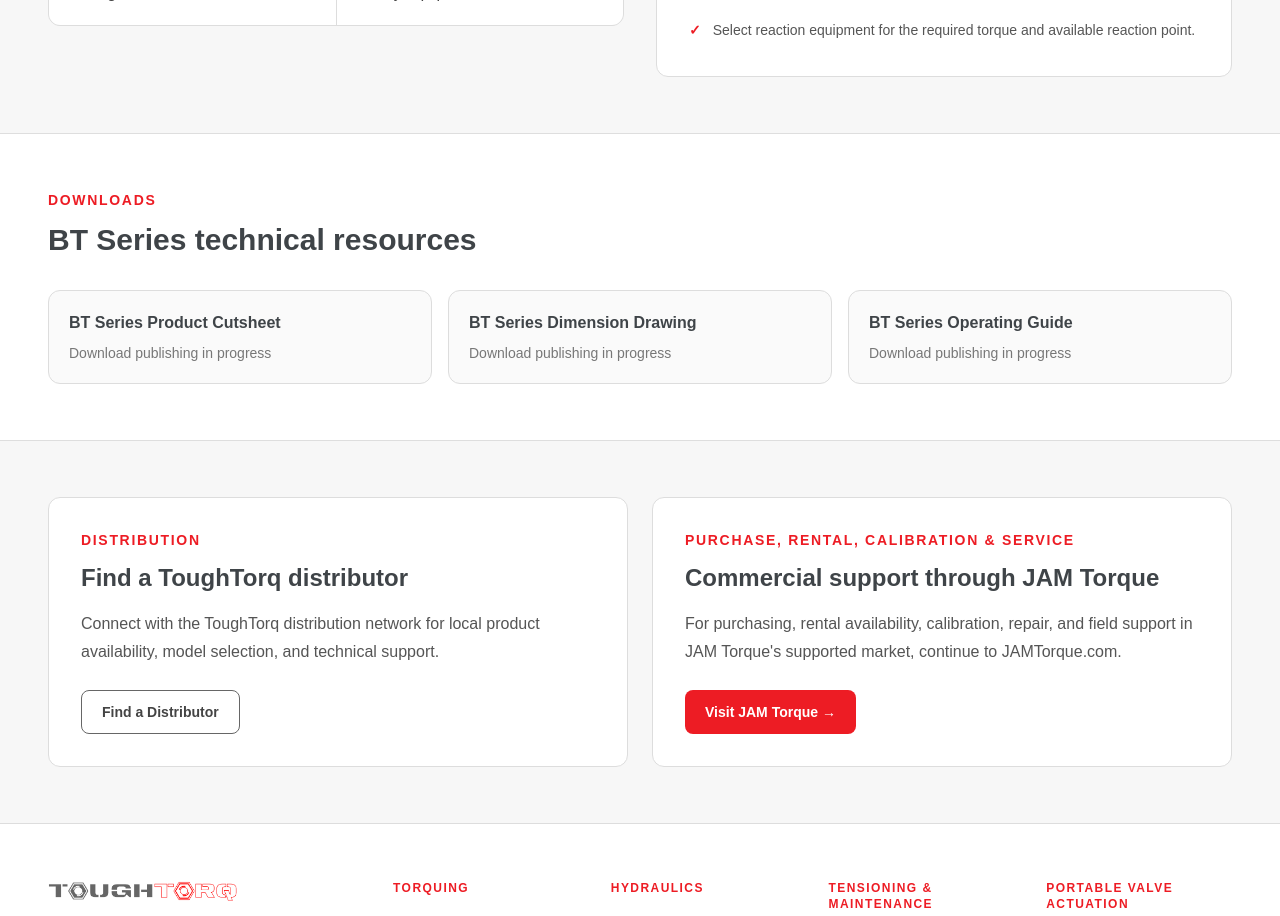
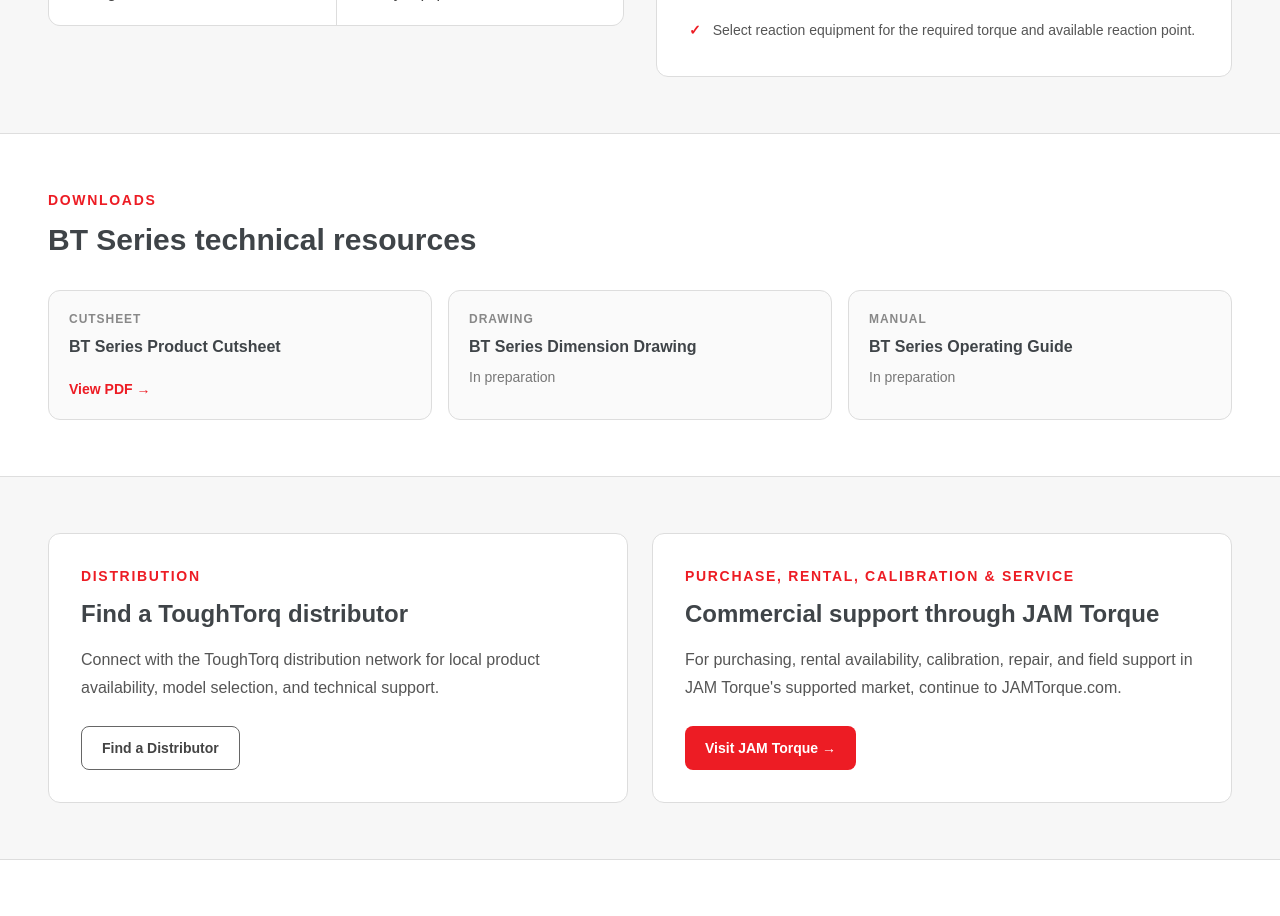
Before and after one commit to mattpearson-blip/toughtorq-site, a Next.js app: page /products/battery-torque-guns in a window 1280 px wide. Shown: the part 2420-3336 px from the top of the page. Built offline with nearby package versions, Linux system fonts and the light colour scheme.

Commit message:
Use canonical downloads on BT Series page

```diff
--- a/app/products/battery-torque-guns/page.tsx
+++ b/app/products/battery-torque-guns/page.tsx
@@ -2,6 +2,7 @@
 import Image from "next/image";
 import Link from "next/link";
 
+import { TechnicalDownloads } from "@/components/technical-downloads";
 import { batteryTorqueGuns } from "@/data/catalog";
 
 export const metadata: Metadata = {
@@ -236,38 +237,10 @@
         </div>
       </section>
 
-      <section
-        id="downloads"
-        className="scroll-mt-24 border-b border-[#dedede] bg-white"
-      >
-        <div className="mx-auto max-w-7xl px-4 py-14 md:px-8 lg:px-12">
-          <p className="text-sm font-bold uppercase tracking-[0.12em] text-[#ed1c24]">
-            Downloads
-          </p>
-
-          <h2 className="mt-3 text-3xl font-semibold text-[#3f4448]">
-            BT Series technical resources
-          </h2>
-
-          <div className="mt-8 grid gap-4 md:grid-cols-3">
-            {[
-              "BT Series Product Cutsheet",
-              "BT Series Dimension Drawing",
-              "BT Series Operating Guide",
-            ].map((title) => (
-              <div
-                key={title}
-                className="rounded-xl border border-[#dddddd] bg-[#fafafa] p-5"
-              >
-                <p className="font-semibold text-[#3f4448]">{title}</p>
-                <p className="mt-2 text-sm text-[#777777]">
-                  Download publishing in progress
-                </p>
-              </div>
-            ))}
-          </div>
-        </div>
-      </section>
+      <TechnicalDownloads
+        title="BT Series technical resources"
+        downloads={family.downloads}
+      />
 
       <section className="bg-[#f7f7f7]">
         <div className="mx-auto grid max-w-7xl gap-6 px-4 py-14 md:px-8 lg:grid-cols-2 lg:px-12">
```
